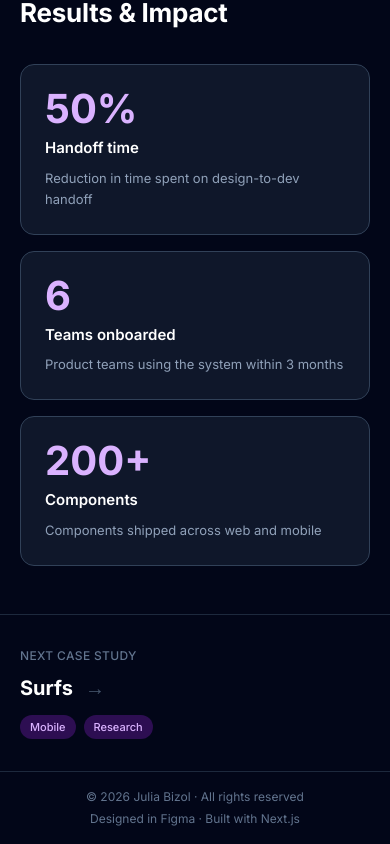
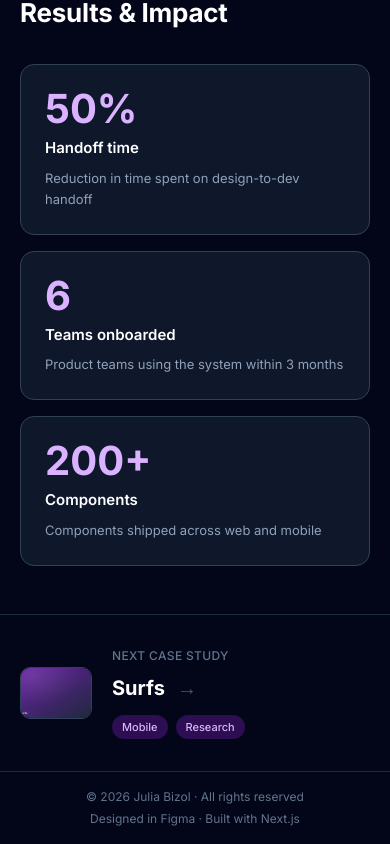
Before and after one commit to juliabizol/julia-portfolio, a Next.js app: page /work/design-system-evolution in a window 390 px wide. Shown: the part 5641-6485 px from the top of the page. Built offline with nearby package versions, Linux system fonts and the light colour scheme.

Commit message:
Keep next-case-study thumbnail visible on mobile, scaled per breakpoint

```diff
--- a/src/app/work/[slug]/page.tsx
+++ b/src/app/work/[slug]/page.tsx
@@ -247,13 +247,13 @@ export default async function CaseStudyPage({
             href={`/work/${nextProject.slug}`}
             className="group flex items-center gap-5 md:gap-8 px-5 md:px-10 lg:px-20 py-8 md:py-12 hover:bg-slate-900/50 transition-colors"
           >
-            <div className="relative hidden sm:block w-[120px] h-[80px] md:w-[180px] md:h-[120px] shrink-0 overflow-hidden rounded-xl border border-slate-700">
+            <div className="relative w-[72px] h-[52px] sm:w-[120px] sm:h-[80px] md:w-[180px] md:h-[120px] shrink-0 overflow-hidden rounded-lg sm:rounded-xl border border-slate-700">
               <Image
                 src={nextProject.image}
                 alt={nextProject.title}
                 fill
                 className="object-cover"
-                sizes="180px"
+                sizes="(min-width: 768px) 180px, (min-width: 640px) 120px, 72px"
               />
             </div>
             <div className="flex flex-col gap-2 min-w-0">
```
